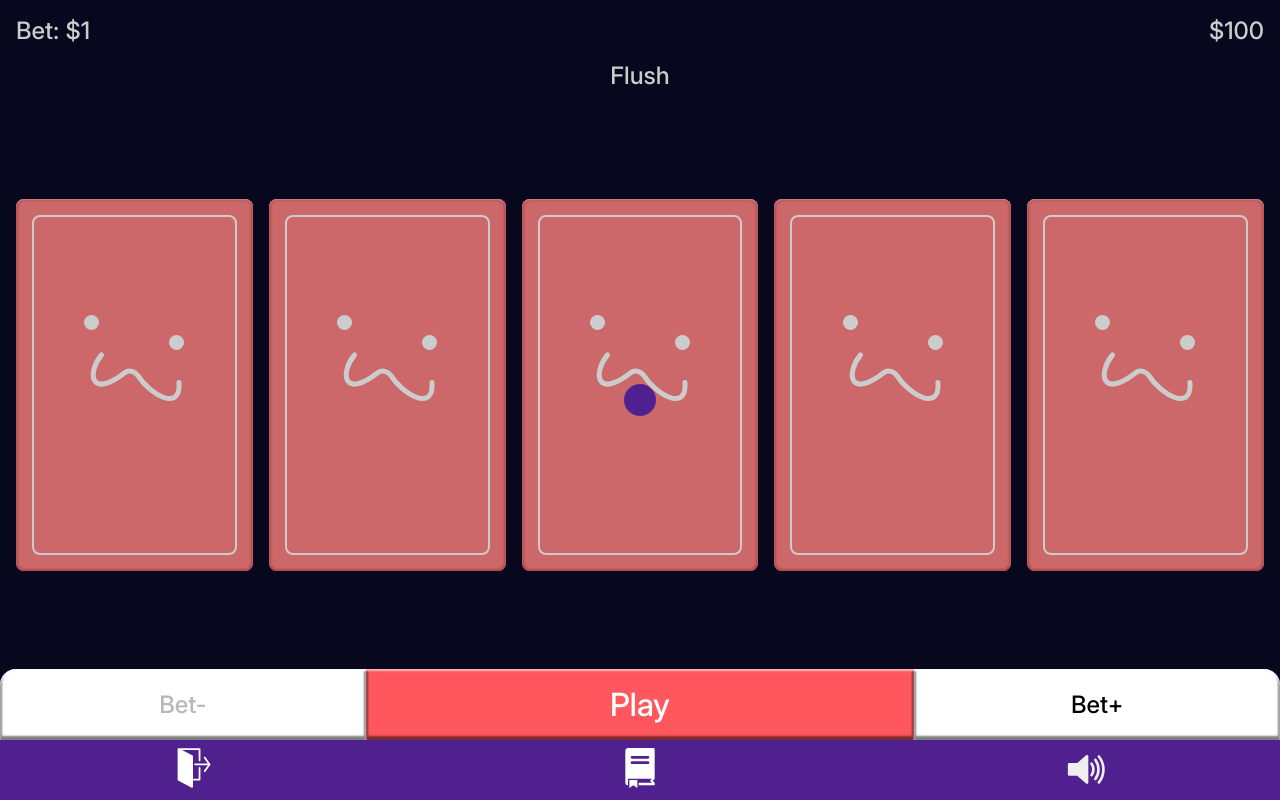
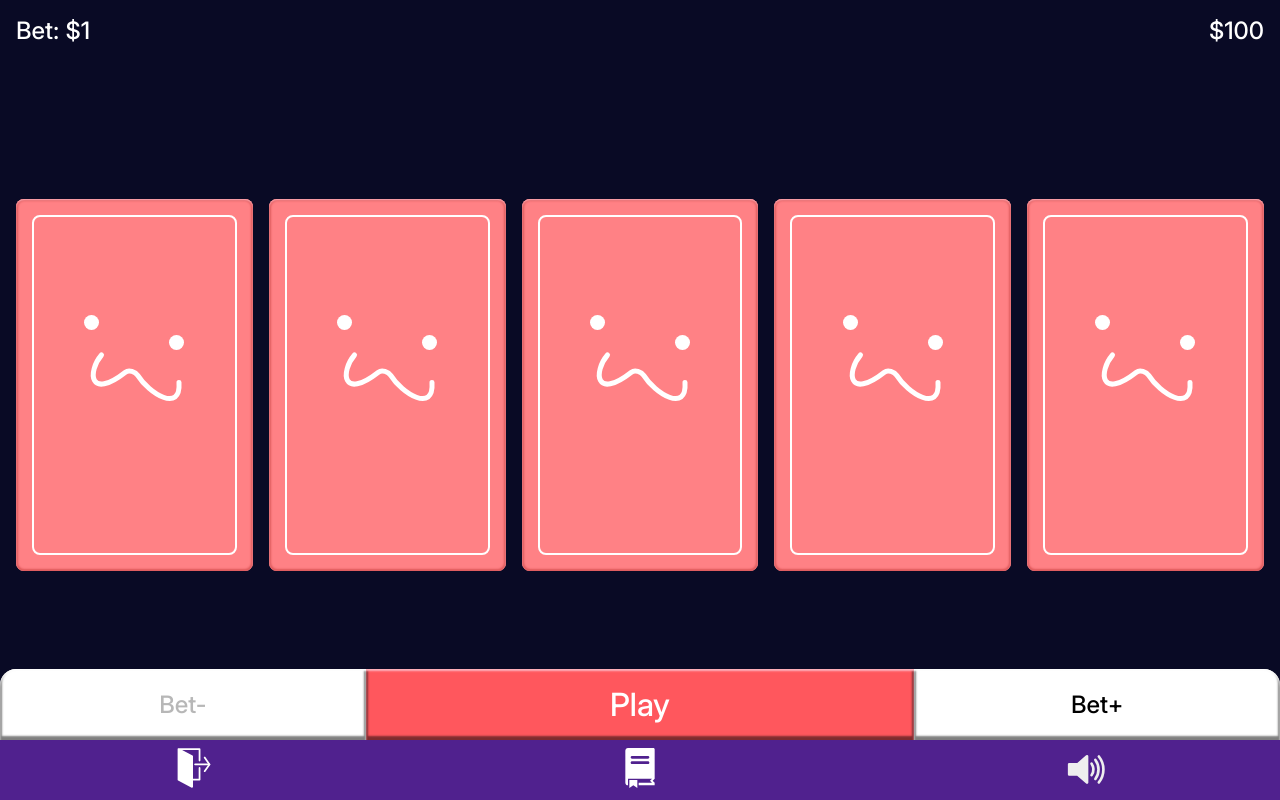
Before and after one commit to StoffenToffen/Video-Poker, a React (Vite) app: page /game in a window 1280 px wide. Built offline with nearby package versions, Linux system fonts and the light colour scheme.

Commit message:
feat: Removed isGameOver state, and added rank state

```diff
--- a/src/components/Card.tsx
+++ b/src/components/Card.tsx
@@ -7,7 +7,7 @@
 
 const Card = ({ card }: { card: PlayingCardType }) => {
 	const selectedCards = useGameStore((state) => state.selectedCards);
-	const isGameOver = useGameStore((state) => state.isGameOver);
+	const message = useGameStore((state) => state.message);
 	const setSelectedCards = useGameStore((state) => state.setSelectedCards);
 
 	/**
@@ -50,7 +50,7 @@
 		<button
 			type="button"
 			onClick={() => setSelectedCards(card)}
-			disabled={isGameOver}
+			disabled={!!message}
 			className={`card ${selectedCards.includes(card) && "card--selected"}`}
 		>
 			<span className="card__number">{valueToShow(card.value)}</span>
--- a/src/components/Controls.tsx
+++ b/src/components/Controls.tsx
@@ -1,15 +1,15 @@
 import { useGameStore } from "../zustand/gameStore";
 
 const Controls = () => {
+	const hand = useGameStore((state) => state.hand);
 	const bet = useGameStore((state) => state.bet);
 	const selectedCards = useGameStore((state) => state.selectedCards);
-	const isGameOver = useGameStore((state) => state.isGameOver);
+	const message = useGameStore((state) => state.message);
 	const player = useGameStore((state) => state.player);
 	const setDeck = useGameStore((state) => state.setDeck);
 	const setHand = useGameStore((state) => state.setHand);
 	const setBet = useGameStore((state) => state.setBet);
 	const deselectCards = useGameStore((state) => state.deselectCards);
-	const setIsGameOver = useGameStore((state) => state.setIsGameOver);
 	const setMessage = useGameStore((state) => state.setMessage);
 	const updateBalance = useGameStore((state) => state.updateBalance);
 
@@ -50,13 +50,12 @@
 				Bet-
 			</button>
 
-			{!isGameOver ? (
+			{!message && hand.length ? (
 				<button
 					type="button"
 					onClick={() => {
 						deselectCards();
 						setHand(selectedCards);
-						setIsGameOver();
 					}}
 					className="controls__btn--middle"
 				>
@@ -68,10 +67,7 @@
 					onClick={() => {
 						player.balance < bet
 							? setMessage("ur broke lmao")
-							: (createDeck(),
-								updateBalance(-bet),
-								setIsGameOver(),
-								setMessage(""));
+							: (createDeck(), updateBalance(-bet), setMessage(""));
 					}}
 					className="controls__btn--middle"
 				>
--- /dev/null
+++ b/src/functions.ts
@@ -0,0 +1,58 @@
+import type { PlayingCardType } from "./types";
+
+/**
+ * @description Sorts the values of the player's hand and checks for each possible poker hand
+ * @param hand as the player's current five cards
+ */
+export const getRank = (hand: PlayingCardType[]): string => {
+  let playersHand = "";
+  const handValues: number[] = [];
+  // Sort hand
+  hand.forEach((card) => {
+    handValues.push(card.value);
+  });
+
+  handValues.sort(
+    (a, b) =>
+      handValues.filter((card) => card === b).length -
+        handValues.filter((card) => card === a).length || b - a,
+  );
+  // Is flush?
+  if (hand.every((card) => card.symbol === hand[0].symbol)) {
+    playersHand = "Flush";
+    // Is straight flush?
+    if (handValues[0] - handValues[4] === 4) playersHand = "Straight flush";
+    // Is royal flush?
+    else if (
+      handValues[0] === 13 &&
+      handValues[3] === 10 &&
+      handValues[4] === 1
+    )
+      playersHand = "Royal flush";
+  } else {
+    // Is pairs?
+    const pair1: number[] = [];
+    const pair2: number[] = [];
+
+    handValues.forEach((value) => {
+      if (!pair1.length || pair1[0] === value) pair1.push(value);
+      else if (!pair2.length || pair2[0] === value) pair2.push(value);
+    });
+
+    if (pair1.length === 4) playersHand = "Four of a kind";
+    else if (pair1.length === 3 && pair2.length === 2)
+      playersHand = "Full house";
+    else if (pair1.length === 3) playersHand = "Three of a kind";
+    else if (pair2.length === 2) playersHand = "Two pairs";
+    else if (pair1.length === 2) playersHand = "One pair";
+    // Is straight?
+    else if (handValues[0] - handValues[4] === 4) playersHand = "Straight";
+    else if (
+      handValues[0] === 13 &&
+      handValues[3] === 10 &&
+      handValues[4] === 1
+    )
+      playersHand = "Straight";
+  }
+  return playersHand;
+};
--- a/src/pages/GamePage.tsx
+++ b/src/pages/GamePage.tsx
@@ -1,7 +1,6 @@
 import Card from "../components/Card";
 import Controls from "../components/Controls";
 import Nav from "../components/Nav";
-import type { PlayingCardType } from "../types";
 import { useGameStore } from "../zustand/gameStore";
 
 import "./GamePage.css";
@@ -10,65 +9,8 @@
 	const hand = useGameStore((state) => state.hand);
 	const bet = useGameStore((state) => state.bet);
 	const player = useGameStore((state) => state.player);
+	const rank = useGameStore((state) => state.rank);
 	const message = useGameStore((state) => state.message);
-
-	/**
-	 * @description Sorts the values of the player's hand and checks for each possible poker hand
-	 * @param hand as the player's current five cards
-	 * @returns playersHand as one of the different hands in poker
-	 */
-	const getPlayerHand = (hand: PlayingCardType[]): string => {
-		let playersHand = "";
-		const handValues: number[] = [];
-		// Sort hand
-		hand.forEach((card) => {
-			handValues.push(card.value);
-		});
-
-		handValues.sort(
-			(a, b) =>
-				handValues.filter((card) => card === b).length -
-					handValues.filter((card) => card === a).length || b - a,
-		);
-		// Is flush?
-		if (hand.every((card) => card.symbol === hand[0].symbol)) {
-			playersHand = "Flush";
-			// Is straight flush?
-			if (handValues[0] - handValues[4] === 4) playersHand = "Straight flush";
-			// Is royal flush?
-			else if (
-				handValues[0] === 13 &&
-				handValues[3] === 10 &&
-				handValues[4] === 1
-			)
-				playersHand = "Royal flush";
-		} else {
-			// Is pairs?
-			const pair1: number[] = [];
-			const pair2: number[] = [];
-
-			handValues.forEach((value) => {
-				if (!pair1.length || pair1[0] === value) pair1.push(value);
-				else if (!pair2.length || pair2[0] === value) pair2.push(value);
-			});
-
-			if (pair1.length === 4) playersHand = "Four of a kind";
-			else if (pair1.length === 3 && pair2.length === 2)
-				playersHand = "Full house";
-			else if (pair1.length === 3) playersHand = "Three of a kind";
-			else if (pair2.length === 2) playersHand = "Two pairs";
-			else if (pair1.length === 2) playersHand = "One pair";
-			// Is straight?
-			else if (handValues[0] - handValues[4] === 4) playersHand = "Straight";
-			else if (
-				handValues[0] === 13 &&
-				handValues[3] === 10 &&
-				handValues[4] === 1
-			)
-				playersHand = "Straight";
-		}
-		return playersHand;
-	};
 
 	return (
 		<main>
@@ -77,11 +19,13 @@
 				<span>${player.balance}</span>
 			</div>
 
-			<div className="poker-hand">{getPlayerHand(hand)}</div>
+			<div className="poker-hand">{rank}</div>
 
-			<div className="message">
-				<span>{message}</span>
-			</div>
+			{message && (
+				<div className="message">
+					<span>{message}</span>
+				</div>
+			)}
 
 			<div className="cards-container">
 				<div className="cards">
--- a/src/zustand/gameStore.ts
+++ b/src/zustand/gameStore.ts
@@ -1,5 +1,6 @@
 import { create } from "zustand";
 import { persist } from "zustand/middleware";
+import { getRank } from "../functions";
 import type { PlayingCardType } from "../types";
 
 interface GameStore {
@@ -7,7 +8,7 @@
   hand: PlayingCardType[];
   bet: number;
   selectedCards: PlayingCardType[];
-  isGameOver: boolean;
+  rank: string;
   message: string;
   player: {
     name: string;
@@ -19,7 +20,6 @@
   setBet: (number: number) => void;
   setSelectedCards: (card: PlayingCardType) => void;
   deselectCards: () => void;
-  setIsGameOver: () => void;
   setMessage: (newMessage: string) => void;
   setPlayer: (playerInfo: { name: string; balance: number }) => void;
   updateBalance: (change: number) => void;
@@ -32,7 +32,7 @@
       hand: [],
       bet: 1,
       selectedCards: [],
-      isGameOver: true,
+      rank: "",
       message: "",
       player: {
         name: "Joe",
@@ -40,17 +40,22 @@
       },
 
       /**
-       * @description Sets five cards to the hand and the rest to the deck
+       * @description Sets five cards to the hand and the rest to the deck, then gets the new hand's rank
        * @param newDeck as a 52 card deck using PlayingCardType
-       * @returns hand and deck
+       * @returns hand, deck and rank
        */
       setDeck: (newDeck) =>
-        set(() => ({ hand: newDeck.splice(-5), deck: newDeck })),
+        set(() => {
+          const hand = newDeck.splice(-5);
+          const deck = newDeck;
+          const rank = getRank(hand);
+          return { hand, deck, rank };
+        }),
 
       /**
-       * @description Removes unselected cards from hand and adds up to five back from deck
+       * @description Removes unselected cards from hand and adds up to five back from deck, then gets the new hand's rank and updates message
        * @param selectedCards as the cards selected from the hand
-       * @returns hand and deck
+       * @returns hand, deck, rank, and message
        */
       setHand: (selectedCards) =>
         set((state) => {
@@ -62,7 +67,13 @@
           while (hand.length < 5) {
             hand.push(deck.pop()!);
           }
-          return { hand, deck };
+
+          const rank = getRank(hand);
+
+          let message = "";
+          if (rank) message = "You won";
+          else message = "Game over";
+          return { hand, deck, rank, message };
         }),
 
       /**
@@ -89,11 +100,6 @@
        * @returns selectedCards
        */
       deselectCards: () => set(() => ({ selectedCards: [] })),
-
-      /**
-       * @returns isGameOver
-       */
-      setIsGameOver: () => set((state) => ({ isGameOver: !state.isGameOver })),
 
       /**
        * @param newMessage as the text to show
```
